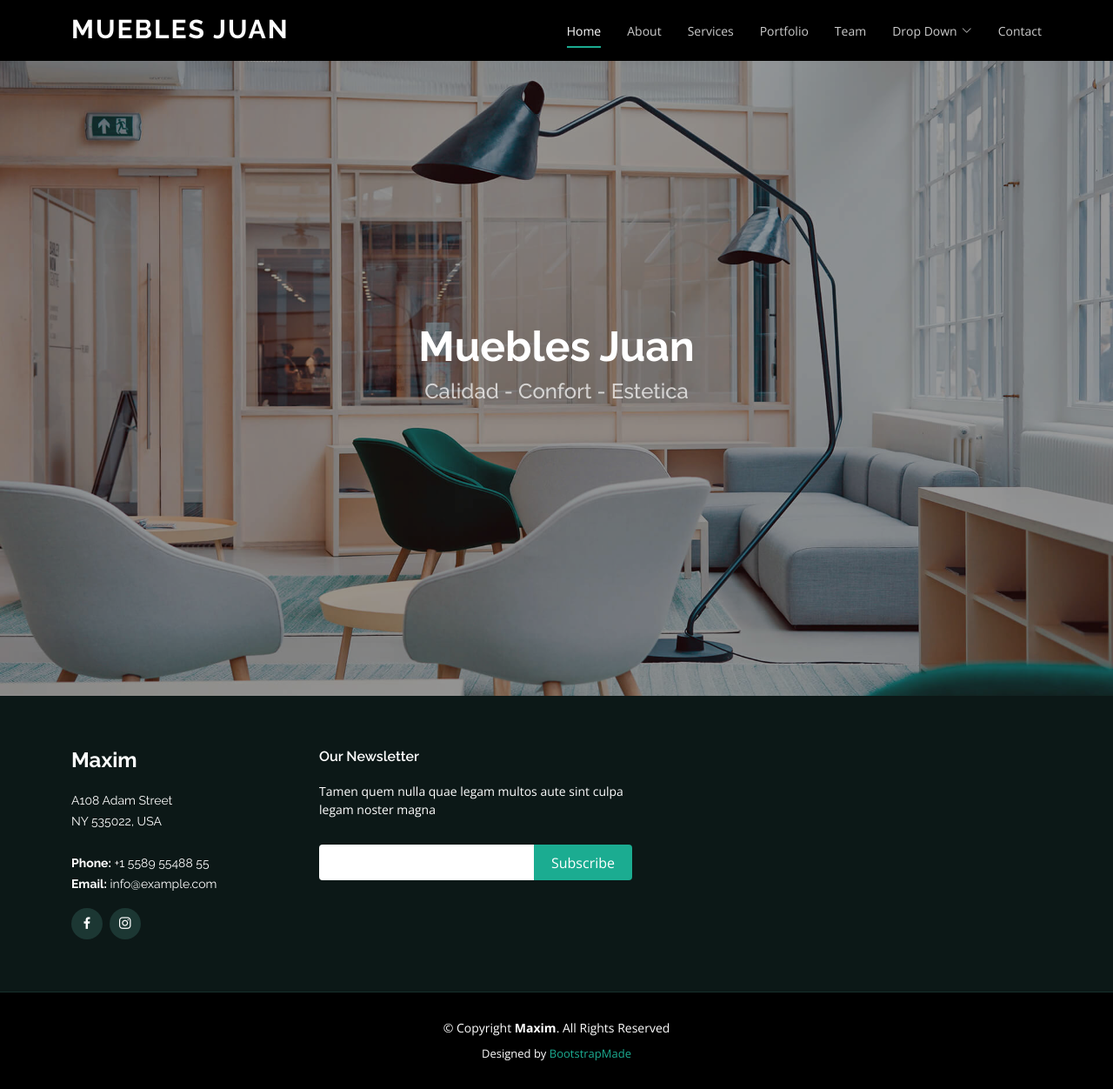
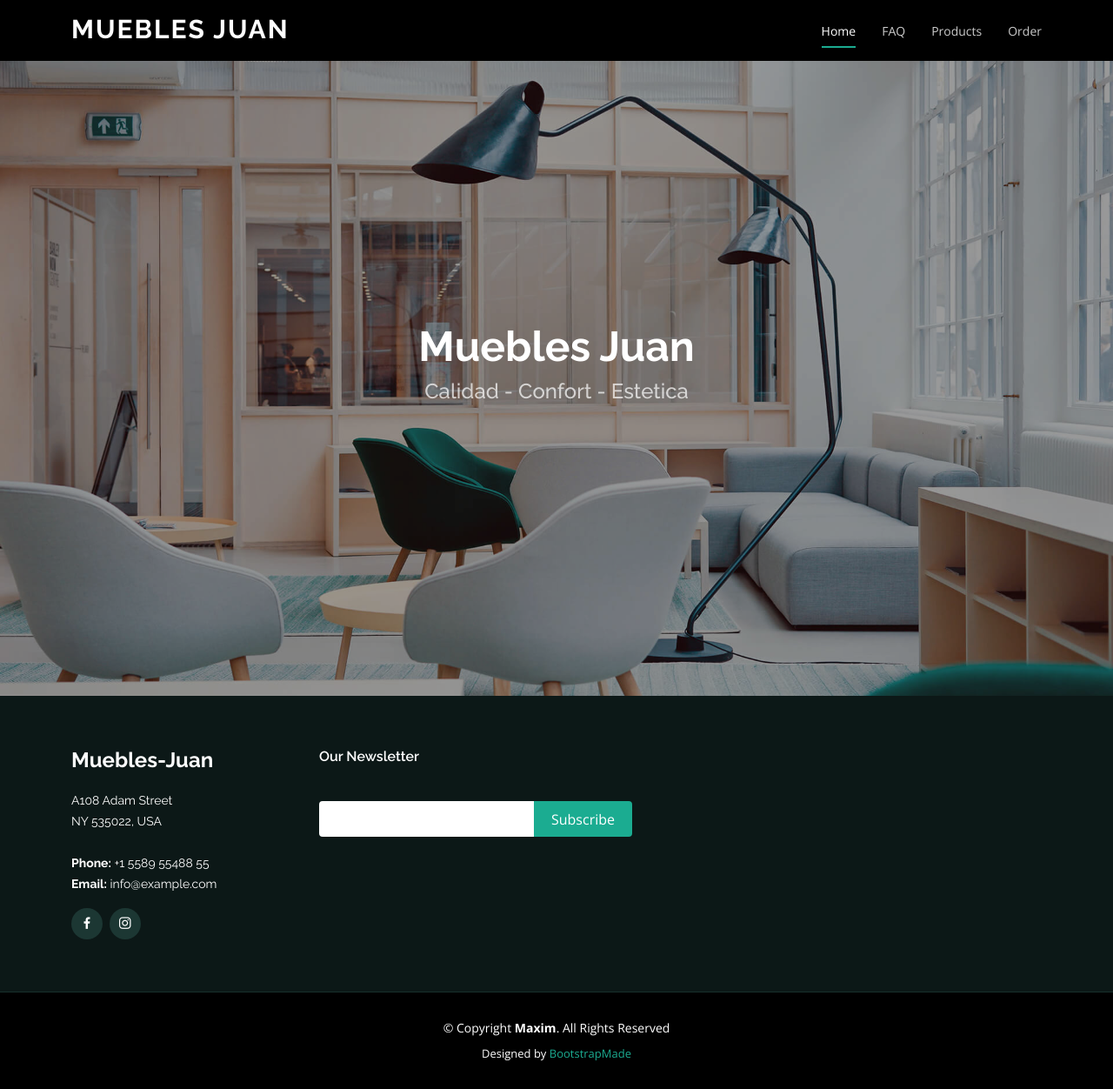
Before and after one commit to facundomartinezabeldano/TP-Grupal-CH, a Django app: page / in a window 1280 px wide. Shown: the whole page at 87% size. Run offline with Django 4.2, Linux system fonts and the light colour scheme; some libraries are stand-ins or nearby versions.

Commit message:
Editadas templates

```diff
--- a/products/templates/products/index_template_0.html
+++ b/products/templates/products/index_template_0.html
@@ -55,29 +55,9 @@
             <nav id="navbar" class="navbar">
                 <ul>
                     <li><a class="nav-link scrollto active" href="#hero">Home</a></li>
-                    <li><a class="nav-link scrollto" href="#about">About</a></li>
-                    <li><a class="nav-link scrollto" href="#services">Services</a></li>
-                    <li><a class="nav-link scrollto " href="#portfolio">Portfolio</a></li>
-                    <li><a class="nav-link scrollto" href="#team">Team</a></li>
-                    <li class="dropdown"><a href="#"><span>Drop Down</span> <i class="bi bi-chevron-down"></i></a>
-                        <ul>
-                            <li><a href="#">Drop Down 1</a></li>
-                            <li class="dropdown"><a href="#"><span>Deep Drop Down</span> <i
-                                        class="bi bi-chevron-right"></i></a>
-                                <ul>
-                                    <li><a href="#">Deep Drop Down 1</a></li>
-                                    <li><a href="#">Deep Drop Down 2</a></li>
-                                    <li><a href="#">Deep Drop Down 3</a></li>
-                                    <li><a href="#">Deep Drop Down 4</a></li>
-                                    <li><a href="#">Deep Drop Down 5</a></li>
-                                </ul>
-                            </li>
-                            <li><a href="#">Drop Down 2</a></li>
-                            <li><a href="#">Drop Down 3</a></li>
-                            <li><a href="#">Drop Down 4</a></li>
-                        </ul>
-                    </li>
-                    <li><a class="nav-link scrollto" href="#contact">Contact</a></li>
+                    <li><a class="nav-link scrollto" href="#about">FAQ</a></li>
+                    <li><a class="nav-link scrollto " href="#portfolio">Products</a></li>
+                    <li><a class="nav-link scrollto" href="#contact">Order</a></li>
                 </ul>
                 <i class="bi bi-list mobile-nav-toggle"></i>
             </nav><!-- .navbar -->
@@ -106,7 +86,7 @@
 
                     <div class="col-lg-3 col-md-6">
                         <div class="footer-info">
-                            <h3>Maxim</h3>
+                            <h3>Muebles-Juan</h3>
                             <p>
                                 A108 Adam Street <br>
                                 NY 535022, USA<br><br>
@@ -121,7 +101,6 @@
                     </div>
                     <div class="col-lg-4 col-md-6 footer-newsletter">
                         <h4>Our Newsletter</h4>
-                        <p>Tamen quem nulla quae legam multos aute sint culpa legam noster magna</p>
                         <form action="" method="post">
                             <input type="email" name="email"><input type="submit" value="Subscribe">
                         </form>
```
Also changed, not shown: products/templates/products/index_template_1.html (+4 -25 lines).
